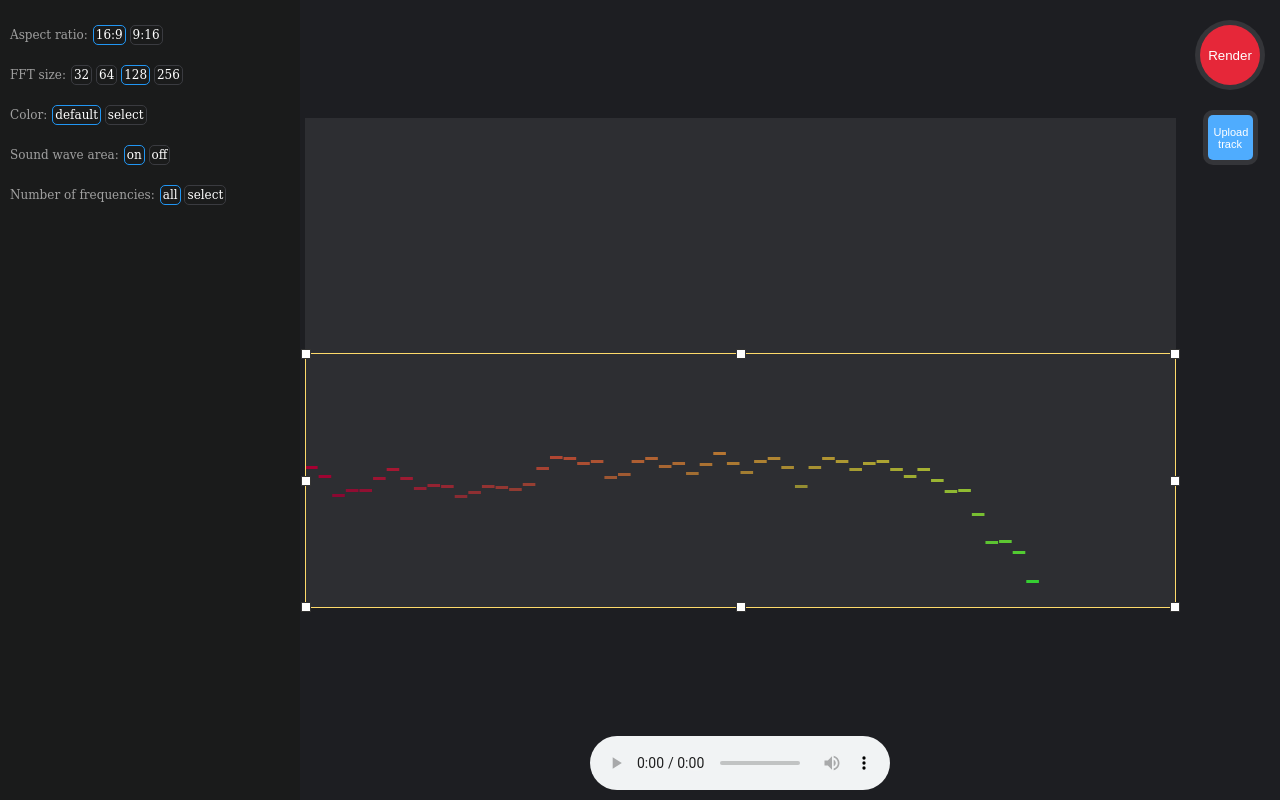
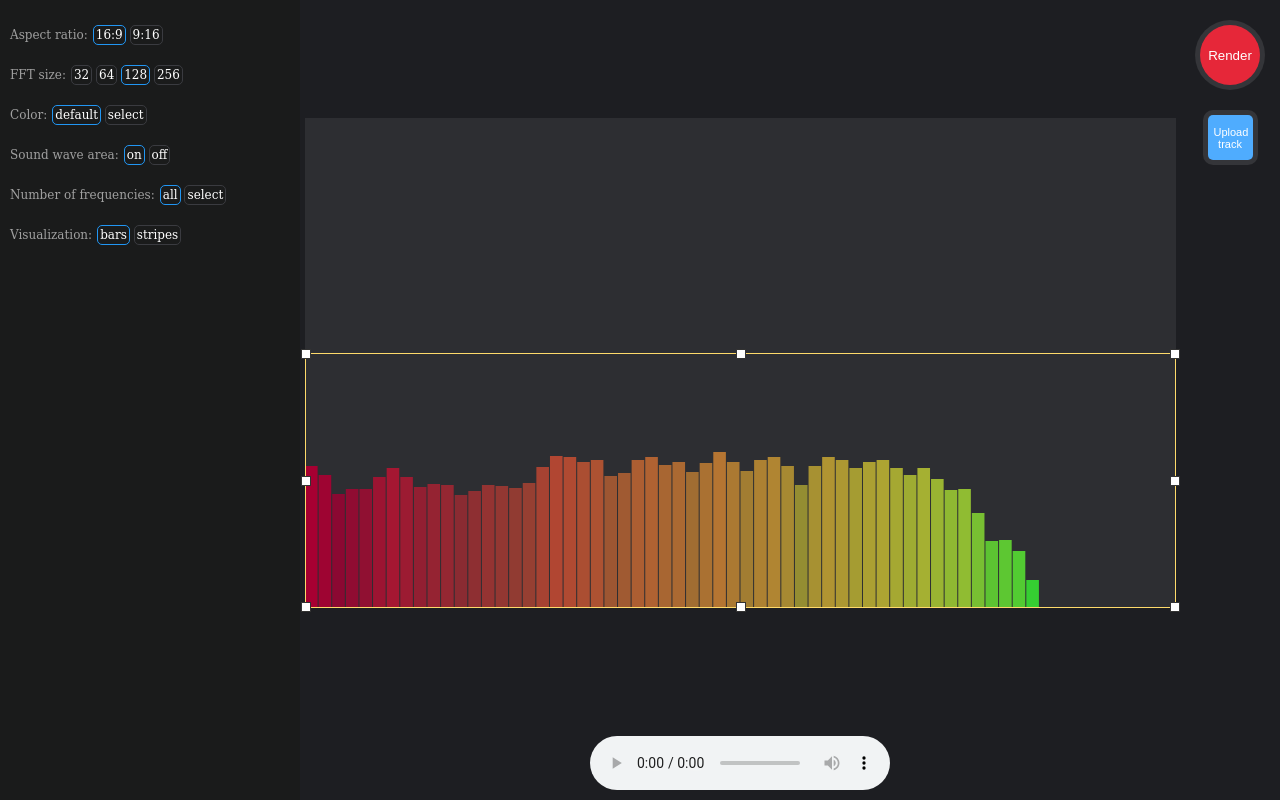
Before and after one commit to SoundDrawVE/sounddrawve, a website built with Vite: page index.html in a window 1280 px wide. Built offline with nearby package versions, Linux system fonts and the light colour scheme; a web font is replaced by a local one.

Commit message:
Create a setting to select a visualization type

```diff
--- a/index.html
+++ b/index.html
@@ -153,6 +153,20 @@
               <button id="freq-number-incr" data-type="incr">+1</button>
             </div>
           </div>
+
+          <div class="settings-form-item">
+            <label>Visualization:</label>
+            <div>
+              <label for="visualization-bars" class="custom-radio">
+                <input type="radio" id="visualization-bars" name="visualization-type" value="bars" checked="checked">
+                <span class="checkmark">bars</span>
+              </label>
+              <label for="visualization-stripes" class="custom-radio">
+                <input type="radio" id="visualization-stripes" name="visualization-type" value="stripes">
+                <span class="checkmark">stripes</span>
+              </label>
+            </div>
+          </div>
         </form>
       </div>
 
--- a/src/settings.js
+++ b/src/settings.js
@@ -10,6 +10,8 @@ export const settings = {
   coords: null,
   freqType: 'all',
   freqNumber: 64,
+  visualizationType: 'bars',
+
 
   getCanvasExportDimensions() {
     return {...this.exportCanvasDimensions[this.aspectRatio]};
--- a/src/visualizer.js
+++ b/src/visualizer.js
@@ -28,7 +28,11 @@ export function visualizeSpectrum(freq, ctx, canvasDimensions) {
       ctx.fillStyle = settings.color;
     }
 
-    drawStripe(options);
+    if (settings.visualizationType === 'bars') {
+      drawBar(options);
+    } else if (settings.visualizationType === 'stripes') {
+      drawStripe(options);
+    }
 
     x += options.barWidth;
   }
```
